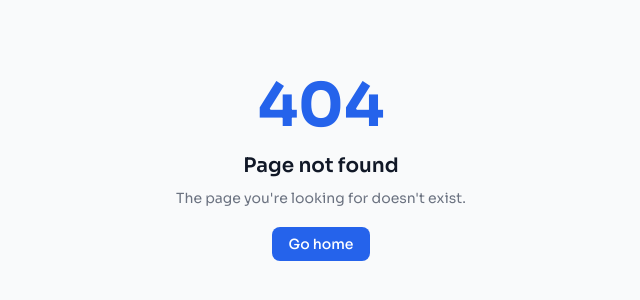
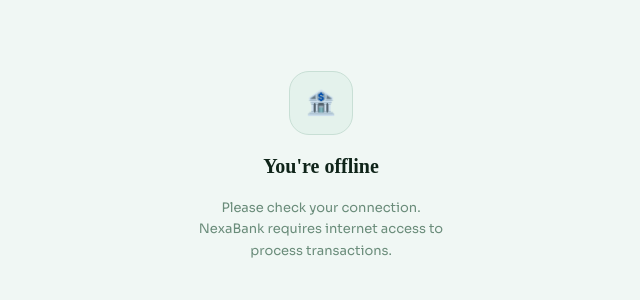
Before and after one commit to hvriza39-rgb/Online-banking, a Next.js app: page /offline in a window 1280 px wide. Before the commit this address had no page. Shown: the part 234-534 px from the top of the page, without its empty margins (319-959 px from the left). Built offline with nearby package versions, Linux system fonts and the light colour scheme.

Commit message:
Create page.tsx

```diff
--- /dev/null
+++ b/src/app/offline/page.tsx
@@ -0,0 +1,16 @@
+export default function OfflinePage() {
+  return (
+    <div className="min-h-screen bg-[#f0f7f4] flex flex-col items-center justify-center gap-4 px-6 text-center">
+      <div className="w-16 h-16 rounded-[20px] bg-[#e4f2ec] border border-[#c8dfd5] flex items-center justify-center">
+        <span className="text-2xl">🏦</span>
+      </div>
+      <h1 className="text-[20px] font-semibold text-[#0f2419]"
+          style={{ fontFamily: "'Playfair Display', serif" }}>
+        You're offline
+      </h1>
+      <p className="text-[13px] text-[#6a8c7a] max-w-[260px] leading-relaxed">
+        Please check your connection. NexaBank requires internet access to process transactions.
+      </p>
+    </div>
+  );
+}
```
